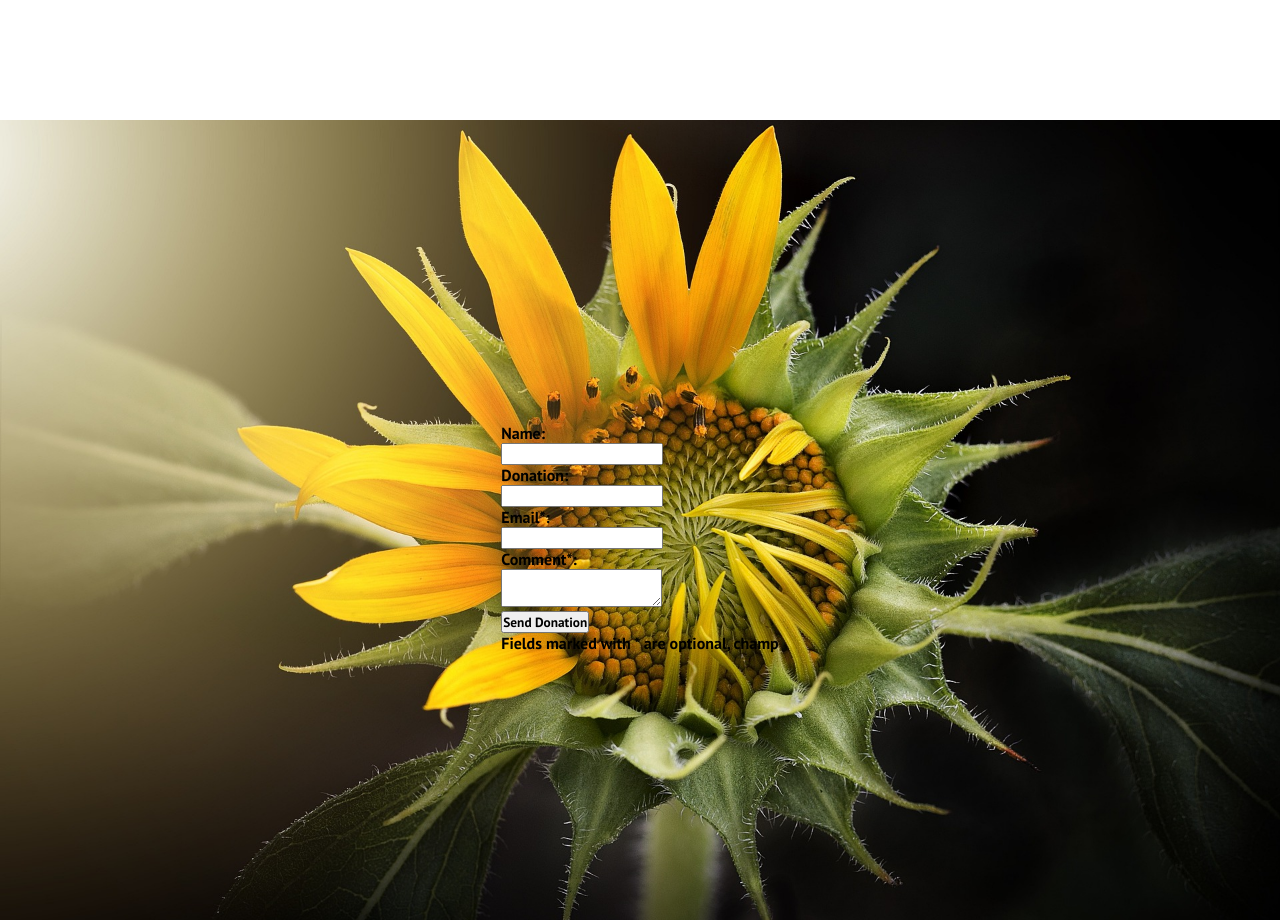
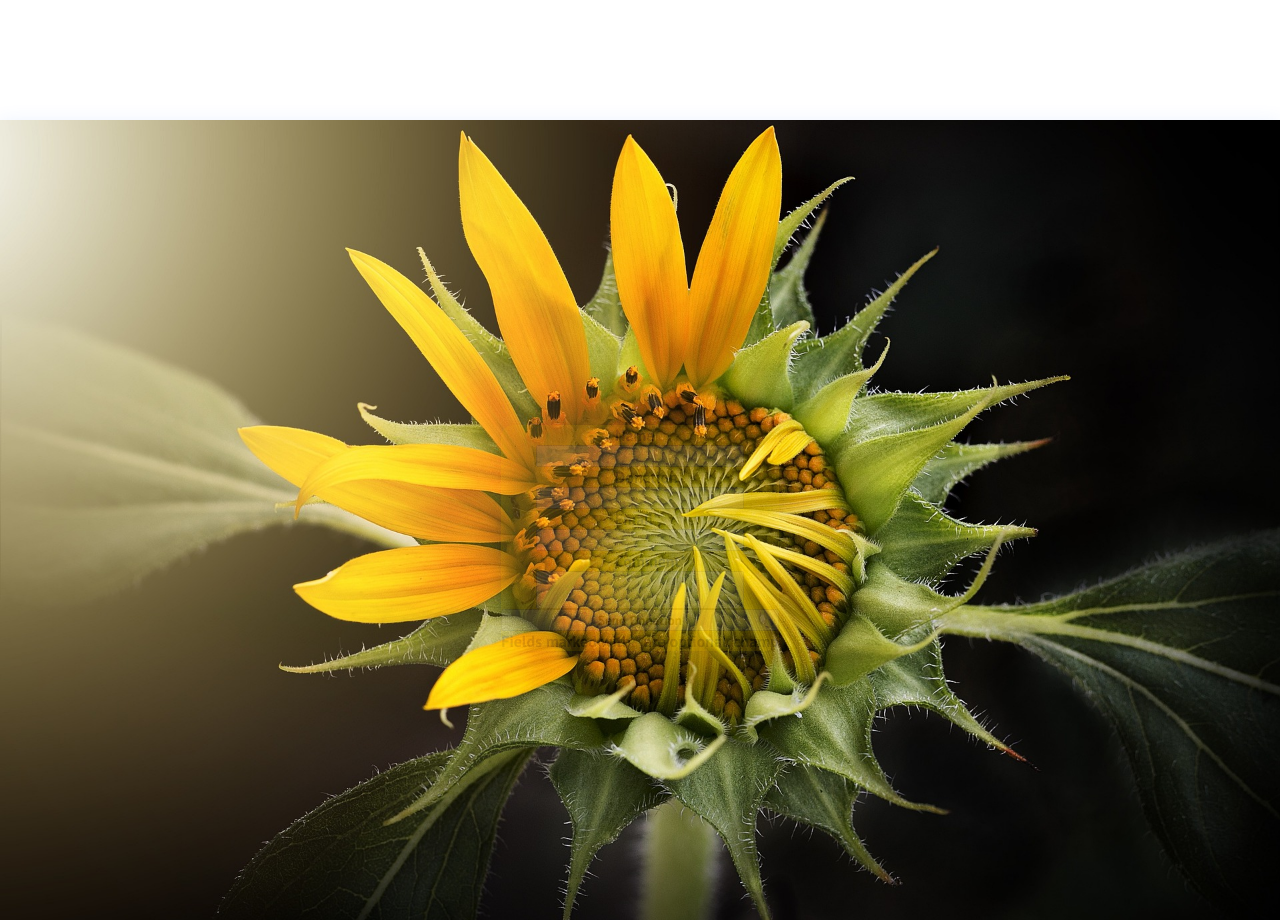
Before and after one commit to CodecoolGlobal/react-for-a-cause-react-vegvarizsuzsi, a React (Create React App) app in the folder ngo-project/: page / in a window 1280 px wide. Shown: the part 1560-2480 px from the top of the page. Built offline with nearby package versions, Linux system fonts and the light colour scheme.

Commit message:
donation and form component

```diff
--- a/ngo-project/src/App.css
+++ b/ngo-project/src/App.css
@@ -6,6 +6,7 @@
     justify-content: center;
     height: 100vh;
     padding-top: 35px;
+    box-shadow: 0 6px 20px rgba(56, 125, 255, 0.17);
   }
 
   .contact {
@@ -16,6 +17,7 @@
     padding-top: 25px;
     justify-content: center;
     background: url('/public/pictures/sunflower.jpg') center center/cover no-repeat;
+    box-shadow: 0 6px 20px rgba(56, 125, 255, 0.17);
 
   }
   .label {
@@ -23,6 +25,7 @@
     margin-left: auto;
   margin-right: auto;
   width: 50px;
+  justify-content: center;
   }
 * {
     box-sizing: border-box;
@@ -30,3 +33,28 @@
     padding: 0;
     font-family: 'PT Sans', sans-serif;
   }
+
+.donationform {
+  width: 75%;
+  display: flex;
+  flex-direction: column;
+  justify-content: center;
+  left: 50%;
+  margin: auto;
+
+}
+
+  .containar {
+    display: flex;
+    flex-direction: column;
+    justify-content: center;
+    box-shadow: 0 6px 20px rgba(56, 125, 255, 0.17);
+    background-color: gold;
+    opacity: 0.1;
+    margin: auto;
+    border-radius: 5%;
+
+  }
+  .containar:hover{
+    opacity: 1;
+  }
--- a/ngo-project/src/components/Donations.jsx
+++ b/ngo-project/src/components/Donations.jsx
@@ -2,35 +2,47 @@ import { useState } from "react";
 
 function Donations() {
 
+
     let [userInfo, setUserInfo] = useState([])
+    let [isSubmitted, setisSubmitted] = useState(false)
     function handleInput(e) {
         userInfo[e.target.id] = e.target.value
         setUserInfo(userInfo)
 
     }
     function handleClick(e) {
-        if(e.target.className)
-        console.log(userInfo);
+        setisSubmitted(true)
+        let donatedAmount = userInfo.Donation
+        if(donatedAmount < 100){
+            alert('broooo');
+        }
+        console.log(userInfo.Donation);
     }
 
-    return (
+    return !isSubmitted?(
         <>
             <div className="contact" id="contact">
-                <div>
-                    <label className="label" id="Donate" >Name:</label><br></br>
-                    <input className="donationform" id="Name" onInput={(e) => handleInput(e)}></input><br></br>
-                    <label className="label">Donation:</label><br></br>
-                    <input className="donationform" id="Donation" onInput={(e) => handleInput(e)}></input><br></br>
-                    <label className="label">Email*:</label><br></br>
-                    <input className="donationform" id="Email" onInput={(e) => handleInput(e)}></input><br></br>
-                    <label className="label">Comment*:</label><br></br>
-                    <textarea className="donationform" id="Comment" onInput={(e) => handleInput(e)}></textarea><br></br>
+                <div className="containar">
+                    <label className="label" id="Donate" >Name</label>
+                    <input className="donationform" id="Name" onInput={(e) => handleInput(e)}></input>
+                    <label className="label">Donation </label>
+                    <input className="donationform" id="Donation" onInput={(e) => handleInput(e)}>
+
+                    </input>
+                    <label className="label">Email*</label>
+                    <input className="donationform" id="Email" onInput={(e) => handleInput(e)}></input>
+                    <label className="label">Comment*</label>
+                    <textarea className="donationform" id="Comment" onInput={(e) => handleInput(e)}></textarea>
                     <button onClick={(e)=>handleClick(e)}>Send Donation</button>
                     <div>Fields marked with * are optional, champ</div>
                     </div>
             </div>
         </>
 
+    ):(
+        <>
+        <div className="contact" id="Donate">TY</div>
+        </>
     )
 }
 
--- a/ngo-project/src/components/Navbar.jsx
+++ b/ngo-project/src/components/Navbar.jsx
@@ -12,6 +12,7 @@ function Navbar() {
     const closeMobileMenu = () => setClick(false);
 
     function handleClick(e) {
+        setClick(!click)
         closeMobileMenu()
         console.log(e.target.innerText);
         window.location = `#${e.target.innerText.replaceAll(' ', '')}`
```
Also changed, not shown: ngo-project/public/pictures/donateBEE.png (added).
